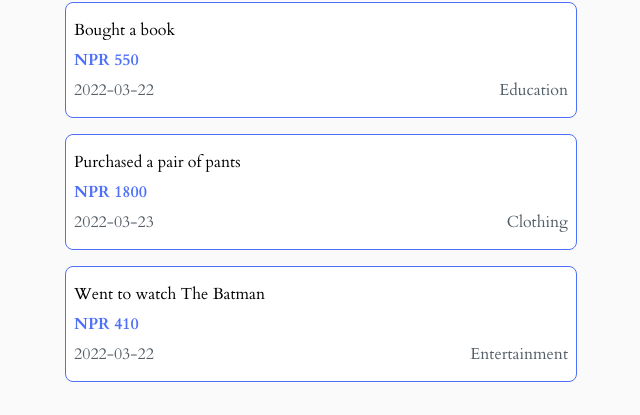
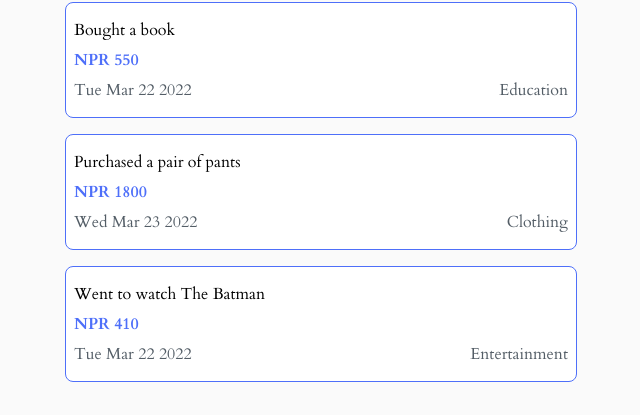
Before and after one commit to nslcoder/expenseta, a React (Create React App) app: page / in a window 1280 px wide. Shown: the part 300-715 px from the top of the page, without its empty margins (319-959 px from the left). Built offline with nearby package versions, Linux system fonts and the light colour scheme.

Commit message:
feat: format spent date

```diff
--- a/src/components/AddExpense.js
+++ b/src/components/AddExpense.js
@@ -31,6 +31,7 @@ function AddExpense({ createExpenses }) {
           <textarea
             type='text'
             id='title'
+            name='title'
             value={title}
             onChange={(e) => setTitle(e.target.value)}
             required
@@ -41,6 +42,7 @@ function AddExpense({ createExpenses }) {
           <input
             type='number'
             id='amount'
+            name='amount'
             value={amount}
             onChange={(e) => setAmount(e.target.value)}
             required
@@ -51,6 +53,7 @@ function AddExpense({ createExpenses }) {
           <input
             type='date'
             id='spentDate'
+            name='spentDate'
             value={spentDate}
             onChange={(e) => setSpentDate(e.target.value)}
             required
@@ -61,6 +64,7 @@ function AddExpense({ createExpenses }) {
           <input
             type='text'
             id='category'
+            name='category'
             value={category}
             onChange={(e) => setCategory(e.target.value)}
             required
--- a/src/components/Expense.js
+++ b/src/components/Expense.js
@@ -4,7 +4,9 @@ function Expense({ expense }) {
       <p className='expense-title'>{expense.title}</p>
       <p className='expense-amount'>NPR {expense.amount}</p>
       <div>
-        <p className='expense-date'>{expense.date}</p>
+        <p className='expense-date'>
+          {new Date(expense.spentDate).toDateString()}
+        </p>
         <p className='expense-category'>{expense.category}</p>
       </div>
     </>
--- a/src/data/expenses.json
+++ b/src/data/expenses.json
@@ -2,19 +2,19 @@
   {
     "title": "Bought a book",
     "amount": "550",
-    "date": "2022-03-22",
+    "spentDate": "2022-03-22",
     "category": "Education"
   },
   {
     "title": "Purchased a pair of pants",
     "amount": "1800",
-    "date": "2022-03-23",
+    "spentDate": "2022-03-23",
     "category": "Clothing"
   },
   {
     "title": "Went to watch The Batman",
     "amount": "410",
-    "date": "2022-03-22",
+    "spentDate": "2022-03-22",
     "category": "Entertainment"
   }
 ]
```
